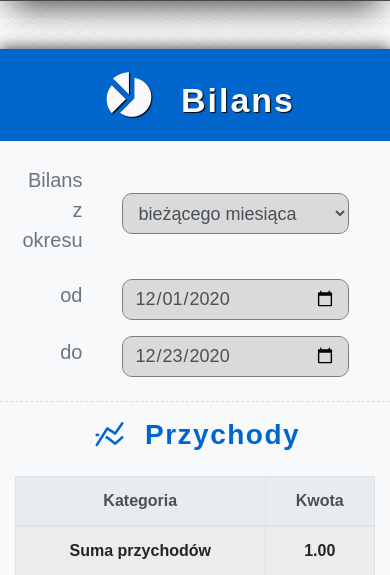
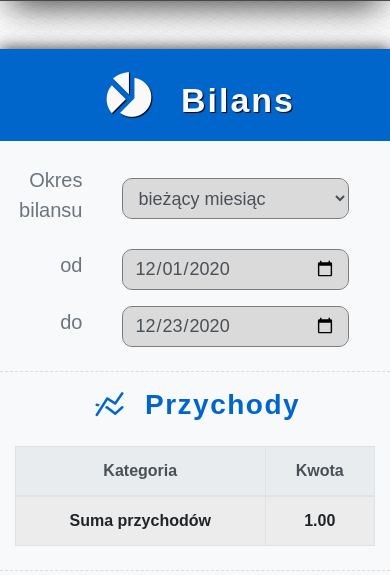
Before and after one commit to AgnJankowska/BudzetOsobisty, a PHP site: page /bilans.php in a window 390 px wide. Shown: the part 280-855 px from the top of the page. Run offline with PHP 8.4, Linux system fonts and the light colour scheme; the visitor is signed in with stand-in values (Sample User, id 1); data that the repository does not hold is empty; some libraries are stand-ins or nearby versions; some web fonts are replaced.

Commit message:
Website on the Internet

```diff
--- a/bilans.php
+++ b/bilans.php
@@ -70,29 +70,29 @@ if (!isset($_SESSION['logged'])) {
 
 						<form class="form form-inline mt-4" action="bilansPHP.php" method="post" name="form" id="form">
 							<div class="col-3 col-xl-3 mb-3 mr-4">
-							<label class="textright" >Bilans z okresu</label></div>
+							<label class="textright" >Okres bilansu</label></div>
 
 							<select class="form-control col-7 mb-3" name="range" id="range" onChange="setDates();">
 
 									<option value="1" <?php
 									if (isset($_SESSION['fr_range'])&& ($_SESSION['fr_range']==1)){
 										echo "selected";}
-										?>>bieżącego miesiąca</option>
+										?>>bieżący miesiąc</option>
 
 									<option value="2" <?php
 									if (isset($_SESSION['fr_range'])&& ($_SESSION['fr_range']==2)){
 										echo "selected";}
-										?>>poprzedniego miesiąca</option>
+										?>>poprzedni miesiąc</option>
 
 									<option value="3" <?php
 									if (isset($_SESSION['fr_range'])&& ($_SESSION['fr_range']==3)){
 										echo "selected";}
-										?>>bieżącego roku</option>
+										?>>bieżący rok</option>
 
 									<option value="4" <?php
 									if (isset($_SESSION['fr_range'])&& ($_SESSION['fr_range']==4)){
 										echo "selected";}
-										?>>niestandardowego czasu</option>
+										?>>niestandardowy czas</option>
 							</select>
 
 							<div class="col-3 col-xl-3 mb-3 mr-4">
@@ -204,7 +204,11 @@ if (!isset($_SESSION['logged'])) {
 								</tbody>
 							</table>
 						</div>
-						<div class="col-12 col-md-10 offset-md-1 col-xl-8 offset-xl-2" id="piechart"></div>
+
+						<?php
+						if (isset($_SESSION['expenses']) && count ($_SESSION['expenses']) > 0)
+						echo '<div class="col-12 col-md-10 offset-md-1 col-xl-8 offset-xl-2" id="piechart"></div>';
+						?>
 
 						<h2 class="head2 mx-auto mt-2 py-3">
 							<span class="mr-3"><i class="icon-balance-scale"></i></span>Bilans
--- a/connect.php
+++ b/connect.php
@@ -1,6 +1,6 @@
 <?php
   $host = "localhost";
-  $user = "root";
-  $password = "";
-  $database = "homebudget";
+  $user = "agnies18_HomeBudgetAdmin";
+  $password = "Dziki-4ever";
+  $database = "agnies18_homebudget";
 ?>
--- a/przychod.php
+++ b/przychod.php
@@ -110,10 +110,10 @@ $_SESSION['records'] = $result->fetchAll();
 
 							<div class="w-100"></div>
 
-							<div class="col-12 py-4 px-0 buttons">
+							<div class="col-12 py-4 mx-auto buttons">
 
-								<a href="menu.php"><div class="d-inline button mx-2 px-5"><i class="icon-cancel"></i>Anuluj</div></a>
-								<button  class="d-inline button2 mx-2 px-5"><i class="icon-ok"></i>Dodaj</button>
+								<button  class="d-inline button2 mx-2"><i class="icon-ok"></i>Dodaj</button>
+								<a href="menu.php"><div class="d-inline button mx-2"><i class="icon-cancel"></i>Anuluj</div></a>
 
 							</div>
 						</form>
--- a/wydatek.php
+++ b/wydatek.php
@@ -131,10 +131,10 @@ $_SESSION['records_method'] = $result_method->fetchAll();
 
 							<div class="w-100"></div>
 
-							<div class="col-12 py-4 px-0 buttons">
+							<div class="col-12 py-4 mx-auto buttons">
 
-								<a href="menu.php"><div class="d-inline button mx-2 px-5"><i class="icon-cancel"></i>Anuluj</div></a>
-								<button class="d-inline button2 mx-2 px-5"><i class="icon-ok"></i>Dodaj</button>
+								<button class="d-inline button2 mx-2"><i class="icon-ok"></i>Dodaj</button>
+								<a href="menu.php"><div class="d-inline button mx-2"><i class="icon-cancel"></i>Anuluj</div></a>
 
 							</div>
 						</form>
```
